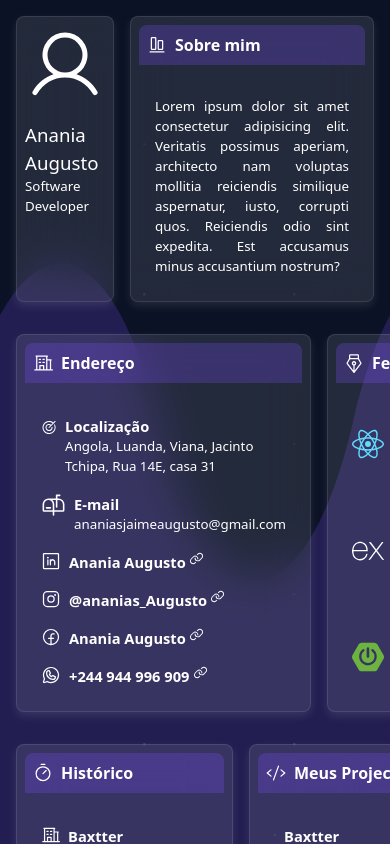
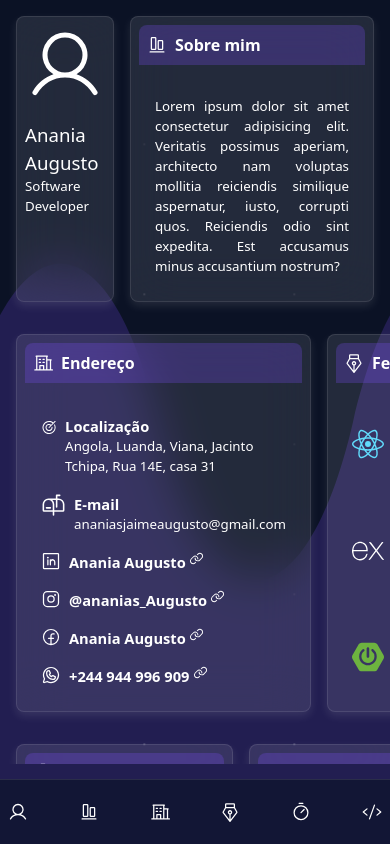
Before and after one commit to aja-silason/portfolio, a React (Vite) app: page / in a window 390 px wide. Built offline with nearby package versions, Linux system fonts and the light colour scheme.

Commit message:
feat: adicionando menu mobile

```diff
--- a/src/myportfolio/components/cards/About.card.tsx
+++ b/src/myportfolio/components/cards/About.card.tsx
@@ -8,7 +8,7 @@ import { Text } from "../Text"
 
 export const AboutCard = () => {
     return (
-        <div className="flex backdrop-blur-xl bg-white/10 p-[.5em] border-white/10 border shadow-[0_4px_10px_rgba(255,255,255,0.1)] rounded-[.5em] md:w-full flex-col gap-[1em]">
+        <div id="about" className="flex backdrop-blur-xl bg-white/10 p-[.5em] border-white/10 border shadow-[0_4px_10px_rgba(255,255,255,0.1)] rounded-[.5em] md:w-full flex-col gap-[1em]">
             <div className="bg-[#7c4dff3f] flex flex-row items-center gap-[.5em] p-[.5em] rounded-t-[.5em]">
                 <AlignBottom fill="white" size={20} />
                 <Text text="Sobre mim" style={{fontWeight: "600", fontSize: "12pt"}}/>
--- a/src/myportfolio/components/cards/Address.card.tsx
+++ b/src/myportfolio/components/cards/Address.card.tsx
@@ -65,7 +65,7 @@ const socialMediaData = [
 
 export const AddressCard = () => {
     return (
-        <div className="flex backdrop-blur-xl bg-white/10 p-[.5em] border-white/10 border shadow-[0_4px_10px_rgba(255,255,255,0.1)] rounded-[.5em] md:w-full flex-col gap-[1em]">
+        <div id="address" className="flex backdrop-blur-xl bg-white/10 p-[.5em] border-white/10 border shadow-[0_4px_10px_rgba(255,255,255,0.1)] rounded-[.5em] md:w-full flex-col gap-[1em]">
             <div className="bg-[#7c4dff3f] flex flex-row items-center gap-[.5em] p-[.5em] rounded-t-[.5em]">
                 <BuildingOffice fill="white" size={20} />
                 <Text text="Endereço" style={{fontWeight: "600", fontSize: "12pt"}}/>
--- a/src/myportfolio/components/cards/profile.card.tsx
+++ b/src/myportfolio/components/cards/profile.card.tsx
@@ -9,7 +9,7 @@ import {Text} from "../Text"
 
 export const ProfileCard = () => {
     return (
-        <div className="flex backdrop-blur-xl bg-white/10 p-[.5em] border-white/10 border shadow-[0_4px_10px_rgba(255,255,255,0.1)] rounded-[.5em] md:w-[30%] flex-col gap-[1em]">
+        <div id="profile" className="flex backdrop-blur-xl bg-white/10 p-[.5em] border-white/10 border shadow-[0_4px_10px_rgba(255,255,255,0.1)] rounded-[.5em] md:w-[30%] flex-col gap-[1em]">
 
             <div className="opacity-[1] z-10 ">
                 <User size={80}/>
--- a/src/myportfolio/components/cards/projects.card.tsx
+++ b/src/myportfolio/components/cards/projects.card.tsx
@@ -7,7 +7,7 @@ import { Link } from "react-router-dom"
 export const ProjectCard = () => {
     return (
 
-        <div className="flex backdrop-blur-xl bg-white/10 p-[.5em] border-white/10 border shadow-[0_4px_10px_rgba(255,255,255,0.1)] rounded-[.5em] md:w-full flex-col gap-[1em]">
+        <div id="projects" className="flex backdrop-blur-xl bg-white/10 p-[.5em] border-white/10 border shadow-[0_4px_10px_rgba(255,255,255,0.1)] rounded-[.5em] md:w-full flex-col gap-[1em]">
             <div className="bg-[#7c4dff3f] flex flex-row items-center gap-[.5em] p-[.5em] rounded-t-[.5em]">
                 <Code fill="white" size={20} />
                 <Text text="Meus Projectos" style={{fontWeight: "600", fontSize: "12pt"}}/>
--- a/src/myportfolio/components/cards/timeline.card.tsx
+++ b/src/myportfolio/components/cards/timeline.card.tsx
@@ -9,7 +9,7 @@ import {Text} from "../Text"
 
 export const TimelineCard = () => {
     return (
-        <div className="flex backdrop-blur-xl bg-white/10 p-[.5em] border-white/10 border shadow-[0_4px_10px_rgba(255,255,255,0.1)] rounded-[.5em] md:w-[40%] flex-col gap-[1em]">
+        <div id="timeline" className="flex backdrop-blur-xl bg-white/10 p-[.5em] border-white/10 border shadow-[0_4px_10px_rgba(255,255,255,0.1)] rounded-[.5em] md:w-[40%] flex-col gap-[1em]">
             <div className="bg-[#7c4dff3f] flex flex-row items-center gap-[.5em] p-[.5em] rounded-t-[.5em]">
                 <Timer fill="white" size={20} />
                 <Text text="Histórico" style={{fontWeight: "600", fontSize: "12pt"}}/>
--- a/src/myportfolio/components/cards/tools.card.tsx
+++ b/src/myportfolio/components/cards/tools.card.tsx
@@ -14,7 +14,7 @@ import { TypeScriptSVGLogo } from "../svg/typescript";
 
 export const ToolsCard = () => {
     return (
-        <div className="flex backdrop-blur-ls bg-white/10 p-[.5em] border-white/10 border shadow-[0_4px_10px_rgba(255,255,255,0.1)] rounded-[.5em] md:w-[30%] flex-col gap-[1em]">
+        <div id="tools" className="flex backdrop-blur-ls bg-white/10 p-[.5em] border-white/10 border shadow-[0_4px_10px_rgba(255,255,255,0.1)] rounded-[.5em] md:w-[30%] flex-col gap-[1em]">
             <div className="bg-[#7c4dff3f] flex flex-row items-center gap-[.5em] p-[.5em] rounded-t-[.5em]">
                 <PenNibStraight fill="white" size={20} />
                 <Text text="Ferramentas" style={{fontWeight: "600", fontSize: "12pt"}}/>
--- a/src/myportfolio/components/layouts/container.tsx
+++ b/src/myportfolio/components/layouts/container.tsx
@@ -1,9 +1,32 @@
-import { ReactNode } from "react"
+import { ReactNode, useEffect, useState } from "react"
+import { Text } from "../Text";
+import { MenuMobile } from "../menu/menu.mobile";
 
 type props = {
     children: ReactNode
 }
 export const Container = ({children}: props) => {
+
+
+    const [visible, setVisible] = useState(false);
+    const [isLargeScreen, setIsLargeScreen] = useState(false);
+
+    useEffect(() => {
+        const handleResize = () => {
+            if (window.innerWidth >= 850) {
+                setIsLargeScreen(false);
+                setVisible(false);
+            } else {
+                setIsLargeScreen(false);
+            }
+        };
+
+        handleResize();
+        window.addEventListener("resize", handleResize);
+
+        return () => window.removeEventListener("resize", handleResize);
+    }, []);
+
     return (
         <div className="bg-[#0b1225]">
 
@@ -11,8 +34,14 @@ export const Container = ({children}: props) => {
                 <div className="absolute inset-0 animate-waves bg-[url('/waves.svg')] bg-repeat-x bg-[length:200%_100%] opacity-20 z-0" />
                 <div className="absolute bg-transparent inset-0 z-0 h-full stars"/>
 
+
                 <div className="relative z-10 flex items-center justify-center h-full text-white overflow-hidden flex-col">
-                    <div className="md:w-[960px] md:h-[720px] w-full p-[1em] overflow-hidden overflow-y-auto">
+
+                    <div className={`z-50 sx:absolute w-full ${visible && !isLargeScreen ? 'hidden' : 'block'} md:hidden`}>
+                        <MenuMobile/>
+                    </div>
+
+                    <div className="md:w-[960px] md:h-[720px] w-full p-[1em] overflow-hidden overflow-y-auto md:m-0 mb-[5em]">
                         {children}
                     </div>
                 </div>
--- /dev/null
+++ b/src/myportfolio/components/menu/menu.mobile.tsx
@@ -0,0 +1,60 @@
+import { AlignBottom, BuildingOffice, Code, PenNibStraight, Timer, User } from "@phosphor-icons/react";
+
+const menu = [
+    {
+        link: "#profile",
+        icon: <User size={20}/>,
+        text: "Perfil"
+    },
+
+    {
+        link: "#about",
+        icon: <AlignBottom size={20}/>,
+        text: "Sobre"
+    },
+    {
+        link: "#address",
+        icon: <BuildingOffice size={20}/>,
+        text: "Endereço"
+    },
+    {
+        link: "#tools",
+        icon: <PenNibStraight size={20}/>,
+        text: "Ferramentas"
+    },
+    {
+        link: "#timeline",
+        icon: <Timer size={20}/>,
+        text: "Histórico"
+    },
+    {
+        link: "#projects",
+        icon: <Code size={20}/>,
+        text: "Projectos"
+    },
+]
+
+export function MenuMobile() {
+
+    return (
+        <>
+            <section className="border-t border-white/10 bg-[#0b1225a1] h-[65px] fixed bottom-0 w-full">
+                <nav className="h-full">
+                    <ul className="flex w-full items-center h-full flex-row justify-between p-[.5em]">
+                            {
+                                menu?.map((menu) => {
+                                    return (
+                                    <li title={menu?.text}>
+                                        <a href={menu.link} className={`flex flex-col items-center `}>
+                                            {menu?.icon}
+                                        </a>
+                                    </li>
+                                    )
+                                })
+                            }
+                    </ul>
+                </nav>
+            </section>
+        </>
+    )
+}
```
